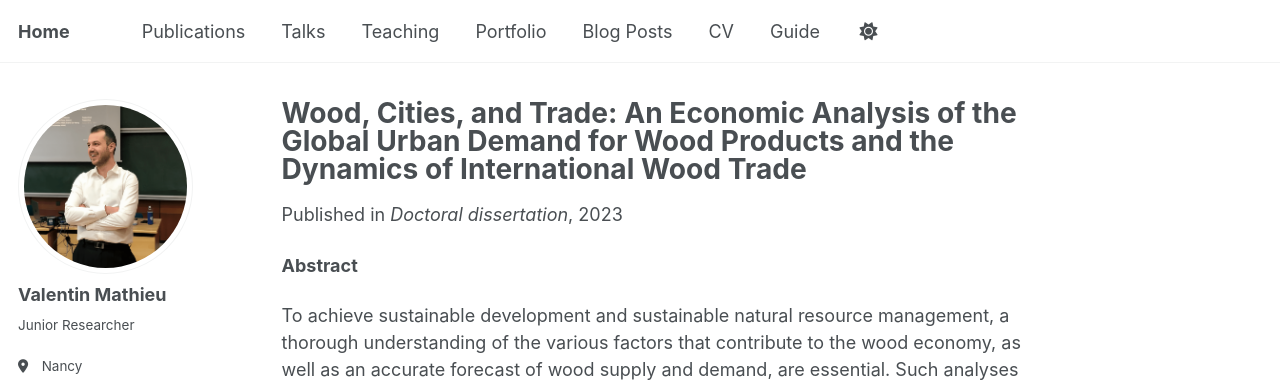
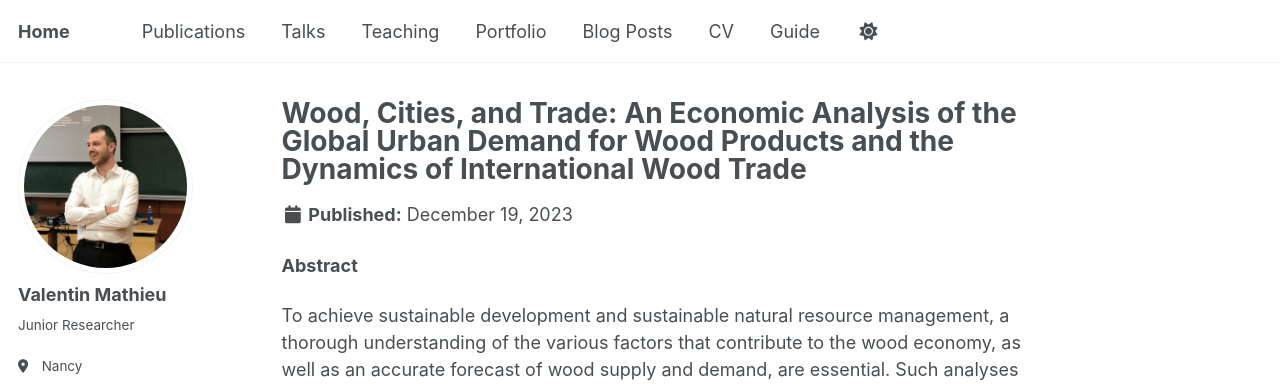
Before and after one commit to vlmathieu/vlmathieu.github.io, a Jekyll site: the page built from _publications/2023-12-19-mathieu-thesis.md, in a window 1280 px wide and 900 px high. Shown: the top 384 px of the window. Built offline with Jekyll 4.4.1, drawn with Linux system fonts in a browser that asks for light colours; some web fonts are replaced; a script bundle is joined from its source files by our own code; library files that are not in the unit come from our copies; some of the changed lines change nothing that is shown.

Commit message:
Remove venue for thesis

```diff
--- a/_publications/2023-12-19-mathieu-thesis.md
+++ b/_publications/2023-12-19-mathieu-thesis.md
@@ -5,7 +5,7 @@ category: documents
 permalink: /publication/2023-12-19-mathieu-thesis
 excerpt: 'This thesis assesses the capacity of wood trade flow models to support sustainable resource management by examining their theoretical foundations, factor coverage, and data quality, while proposing new approaches that integrate urban dynamics, improve trade data reliability, and enhance the modeling of the global wood economy.'
 date: 2023-12-19
-venue: 'Doctoral dissertation'
+# venue: 'Doctoral dissertation'
 paperurl: 'https://hal.univ-lorraine.fr/tel-04594758v1'
 citation: 'Mathieu, V. (2023). <i>Wood, Cities, and Trade: An Economic Analysis of the Global Urban Demand for Wood Products and the Dynamics of International Wood Trade</i> (Doctoral dissertation, Universit&eacute; de Lorraine).'
 ---
```
